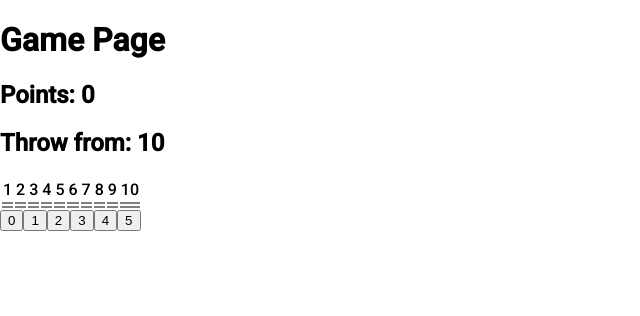
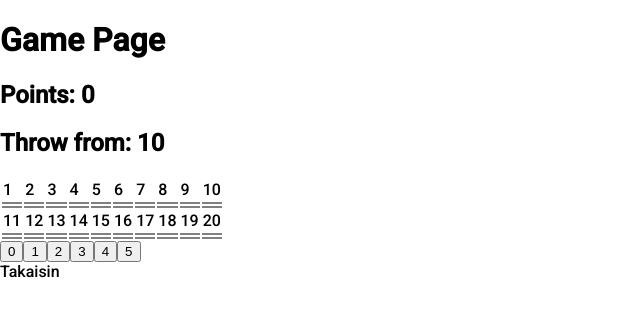
Before and after one commit to Jimpsoni/Puttipeli, a React (Vite) app in the folder puttipeliFrontEnd/: page /uusi_peli in a window 1280 px wide. Shown: the top 316 px of the page, without its empty margins (0-640 px from the left). Built offline with nearby package versions, Linux system fonts and the light colour scheme.

Commit message:
Mock version of the Game logic

```diff
--- a/puttipeliFrontEnd/src/pages/game/Game.tsx
+++ b/puttipeliFrontEnd/src/pages/game/Game.tsx
@@ -1,16 +1,48 @@
+import { useNavigate } from "react-router-dom"
 import "./styles.css"
-import React, { useState } from "react"
+import { React, useState } from "react"
+
+const saveScoreToUser = () => {
+  console.log("Sending scores to database")
+}
+
+const Modal = ({ open, setOpen }) => {
+  console.log("Open modal")
+  if (!open) return
+
+  const closeModal = () => {
+    setOpen(false)
+  }
+
+  return (
+    <>
+      <div id='overlay' onClick={closeModal}></div>
+      <div id='popup'>
+        <h2>Tallennetaanko?</h2>
+        <div onClick={saveScoreToUser}>Kyllä</div>
+        <div onClick={closeModal}>Ei</div>
+      </div>
+    </>
+  )
+}
 
 const Game = () => {
   const [distance, setDistance] = useState(10)
   const [points, setPoints] = useState(0)
   const [current, setCurrent] = useState(0)
+  const [modal, openModal] = useState(false)
+  const nav = useNavigate()
 
   const defaultDistance = 5
 
+  const goBack = () => {
+    nav("/puttipeli")
+  }
+
   const submitScore = (shotsInBasket: number) => {
-    const shots = document.getElementById('successfulShots')?.childNodes[current]
-    const d = document.getElementById('distance')?.childNodes[current]
+    const shots =
+      document.getElementById("successfulShots")?.childNodes[current]
+    const d = document.getElementById("distance")?.childNodes[current]
 
     if (d && shots) {
       d.textContent = `${distance}`
@@ -24,11 +56,15 @@ const Game = () => {
     setDistance(nextDistance)
     setPoints(points + addPoints)
 
-
     setCurrent(current + 1)
   }
 
+  if (current >= 10) {
+    openModal(true)
+  }
   return (
+    <>
+      <Modal open={modal} setOpen={openModal} />
       <div>
         <h1>Game Page</h1>
         <h2 className='infoHeader'>Points: {points}</h2>
@@ -70,6 +106,43 @@ const Game = () => {
             <td></td>
             <td></td>
           </tr>
+          <tr>
+            {}
+            <td>11</td>
+            <td>12</td>
+            <td>13</td>
+            <td>14</td>
+            <td>15</td>
+            <td>16</td>
+            <td>17</td>
+            <td>18</td>
+            <td>19</td>
+            <td>20</td>
+          </tr>
+          <tr id='distance'>
+            <td></td>
+            <td></td>
+            <td></td>
+            <td></td>
+            <td></td>
+            <td></td>
+            <td></td>
+            <td></td>
+            <td></td>
+            <td></td>
+          </tr>
+          <tr id='successfulShots'>
+            <td></td>
+            <td></td>
+            <td></td>
+            <td></td>
+            <td></td>
+            <td></td>
+            <td></td>
+            <td></td>
+            <td></td>
+            <td></td>
+          </tr>
         </table>
 
         <div>
@@ -80,7 +153,17 @@ const Game = () => {
           <button onClick={() => submitScore(4)}>4</button>
           <button onClick={() => submitScore(5)}>5</button>
         </div>
+
+        <div>
+          <div onClick={goBack}>Takaisin</div>
+          {current >= 9 && (
+            <>
+              <div onClick={saveScoreToUser}>Tallenna Tulos</div>
+            </>
+          )}
         </div>
+      </div>
+    </>
   )
 }
 
```
Lines whose indentation alone changed are shown as unchanged.
